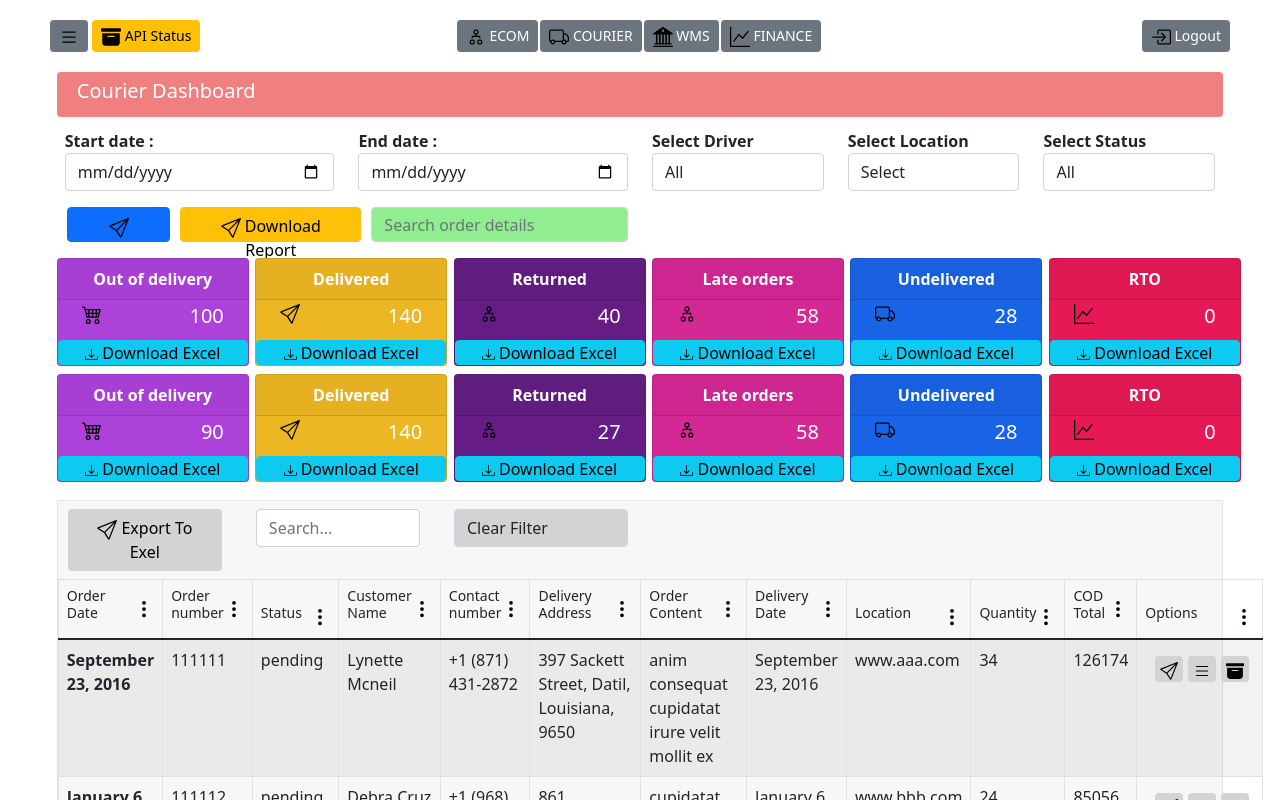
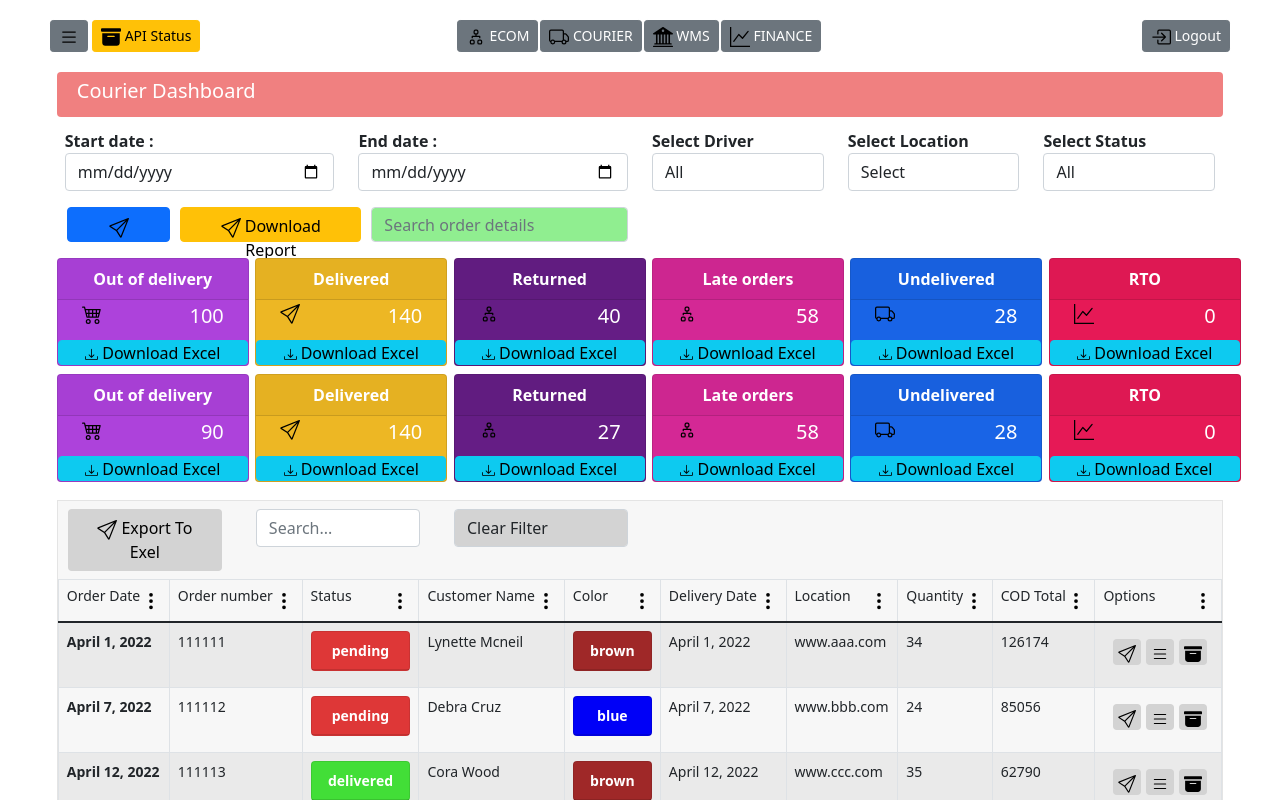
Before and after one commit to SudiptaKD/DotRedTask, a React (Create React App) app: page /dashboard in a window 1280 px wide. Shown: the top 800 px of the page. Built offline with nearby package versions, Linux system fonts and the light colour scheme.

Commit message:
dashboard table

```diff
--- a/src/components/dashboard/Table.js
+++ b/src/components/dashboard/Table.js
@@ -76,23 +76,7 @@ export const Table = ({value}) => {
                     </th>
                     <th scope="col" >
                         <div className='d-flex justify-content-between' >
-                            <h6 style={{fontSize:'14px'}}>Contact number</h6>
-                            <div className='d-flex  align-items-center'>
-                                <img  src={DOTS} alt="apiArchive" style={{'width':'20px', 'height':'20px'}} />
-                            </div>
-                        </div>
-                    </th>
-                    <th scope="col" >
-                        <div className='d-flex justify-content-between' >
-                            <h6 style={{fontSize:'14px'}}>Delivery Address</h6>
-                            <div className='d-flex  align-items-center'>
-                                <img  src={DOTS} alt="apiArchive" style={{'width':'20px', 'height':'20px'}} />
-                            </div>
-                        </div>
-                    </th>
-                    <th scope="col" >
-                        <div className='d-flex justify-content-between' >
-                            <h6 style={{fontSize:'14px'}}>Order Content</h6>
+                            <h6 style={{fontSize:'14px'}}>Color</h6>
                             <div className='d-flex  align-items-center'>
                                 <img  src={DOTS} alt="apiArchive" style={{'width':'20px', 'height':'20px'}} />
                             </div>
@@ -140,19 +124,25 @@ export const Table = ({value}) => {
                     </th>
                 </tr>
             </thead>
-            <tbody style={{'maxHeight':'100px','overflowY':'scroll'}} className="scrollspy-example" tabindex="0">
+            <tbody style={{'maxHeight':'100px','overflowY':'scroll', 'fontSize':'14px'}} className="scrollspy-example" tabindex="0">
                 {value.map(data => {
                     return  <tr key={data._id}>
                                 <th scope="row">{formatDate(data.registered)}</th>
                                 <td>{data._id}</td>
-                                <td>{data.status}</td>
+                                <td>
+                                    <div className="card fw-bold text-white text-center  mb-2"
+                                        style={{"min-width": "2rem","min-height": "1rem",
+                                        'backgroundColor':`${(data.status === "pending") ? "#e63939": "#45e639"}` }}>
+                                        <div className="card-header">{data.status}</div>
+                                    </div>
+                                </td>
                                 <td>{data.name}</td>
-                                <td>{data.phone}</td>
-                                <td>{data.address}</td>
-                                <td>{data.tags.map(i=>{
-                                    // eslint-disable-next-line no-useless-concat
-                                    return `${i}`+' '
-                                })}</td>
+                                <td>
+                                    <div className="card fw-bold text-white text-center  mb-2"
+                                        style={{"min-width": "2rem","min-height": "1rem", 'backgroundColor':`${data.eyeColor}`}}>
+                                        <div className="card-header">{data.eyeColor}</div>
+                                    </div>
+                                </td>
                                 <td>{formatDate(data.registered)}</td>
                                 <td>{data.location}</td>
                                 <td>{data.age}</td>
--- a/src/components/data/inward.js
+++ b/src/components/data/inward.js
@@ -18,7 +18,7 @@ export const data = [
     "phone": "+1 (871) 431-2872",
     "address": "397 Sackett Street, Datil, Louisiana, 9650",
     "about": "Dolore sit sunt nostrud minim minim do id do labore mollit. Laboris aliquip ad voluptate proident. Tempor fugiat cupidatat ullamco veniam id. Officia consectetur sint ea consectetur exercitation cillum tempor excepteur excepteur dolore. Aliqua in ipsum pariatur labore eu nisi ut dolor ut quis incididunt laborum est. Tempor elit eiusmod commodo consequat anim ea occaecat elit sit excepteur aliqua do.\r\n",
-    "registered": "2016-09-23T08:26:23-06:00",
+    "registered": "2022-04-01T08:26:23-06:00",
     "latitude": 25.406973,
     "longitude": 35.727814,
     "tags": [
@@ -66,7 +66,7 @@ export const data = [
     "phone": "+1 (968) 472-3780",
     "address": "861 Farragut Road, Rosburg, New Hampshire, 3708",
     "about": "Tempor irure ea elit labore. In eu mollit deserunt et elit non reprehenderit consequat occaecat excepteur ea. Enim cupidatat fugiat elit adipisicing exercitation nisi consequat cupidatat irure incididunt quis qui proident velit. Adipisicing culpa pariatur Lorem commodo in eu proident commodo occaecat Lorem id et. Enim ad eiusmod pariatur do id ut dolore magna dolor est nulla culpa excepteur.\r\n",
-    "registered": "2016-01-06T05:25:42-06:00",
+    "registered": "2022-04-07T05:25:42-06:00",
     "latitude": -23.121864,
     "longitude": 98.507351,
     "tags": [
@@ -114,7 +114,7 @@ export const data = [
     "phone": "+1 (987) 426-3914",
     "address": "205 Clermont Avenue, Falmouth, Utah, 577",
     "about": "Magna cillum quis aliqua sit tempor eu non incididunt dolor anim proident amet nisi non. Ad Lorem incididunt qui labore. Irure fugiat sit incididunt mollit et. Cupidatat ad deserunt irure irure. Et tempor eiusmod Lorem nostrud nisi. Tempor ut duis cillum mollit exercitation ad reprehenderit duis.\r\n",
-    "registered": "2014-06-07T05:53:25-06:00",
+    "registered": "2022-04-12T05:53:25-06:00",
     "latitude": 62.189819,
     "longitude": -32.547996,
     "tags": [
@@ -162,7 +162,7 @@ export const data = [
     "phone": "+1 (889) 519-3386",
     "address": "796 Tampa Court, Welch, Texas, 6144",
     "about": "Consequat exercitation consectetur sit enim est nostrud. Amet voluptate exercitation reprehenderit minim. Tempor aute sint do adipisicing nostrud occaecat magna esse. Ea id minim in irure non aliquip est anim aute enim anim. Duis non dolore ut ipsum cillum consequat velit excepteur. Deserunt pariatur exercitation incididunt commodo sunt aliqua enim quis non commodo.\r\n",
-    "registered": "2014-01-02T06:45:22-06:00",
+    "registered": "2022-04-18T06:45:22-06:00",
     "latitude": 86.184008,
     "longitude": -96.198918,
     "tags": [
@@ -210,7 +210,7 @@ export const data = [
     "phone": "+1 (853) 475-2585",
     "address": "271 Glenwood Road, Greensburg, Minnesota, 1037",
     "about": "Qui ipsum eiusmod tempor excepteur. Esse ullamco cillum do exercitation ad. Laboris laboris consequat sunt est adipisicing laborum veniam cupidatat. Ea id nisi labore et exercitation quis officia elit irure minim id magna voluptate proident. Reprehenderit quis elit nisi aute aliquip in deserunt cillum quis ad id fugiat amet ea. Non ipsum sit sint ullamco culpa culpa duis.\r\n",
-    "registered": "2018-04-18T05:32:32-06:00",
+    "registered": "2022-04-24T05:32:32-06:00",
     "latitude": -34.204012,
     "longitude": -90.146044,
     "tags": ["commodo", "do", "non", "excepteur", "proident", "sit", "laborum"],
@@ -250,7 +250,7 @@ export const data = [
     "phone": "+1 (856) 578-2106",
     "address": "560 Hanover Place, Coinjock, American Samoa, 7487",
     "about": "Exercitation irure eu minim ipsum do veniam adipisicing culpa irure. Fugiat tempor aliqua sint non officia anim sit exercitation deserunt nostrud velit laboris. Sint cillum tempor duis ut aute consectetur laboris fugiat est. Excepteur enim ad labore enim pariatur mollit officia sint nisi in minim qui. Veniam minim cupidatat adipisicing sunt adipisicing et ea officia ex labore officia consectetur quis. Veniam sint fugiat exercitation nostrud ipsum consequat et est qui irure.\r\n",
-    "registered": "2019-06-18T01:11:09-06:00",
+    "registered": "2022-04-30T01:11:09-06:00",
     "latitude": -4.329657,
     "longitude": -131.056555,
     "tags": ["ipsum", "veniam", "tempor", "irure", "labore", "eu", "aliqua"],
```
